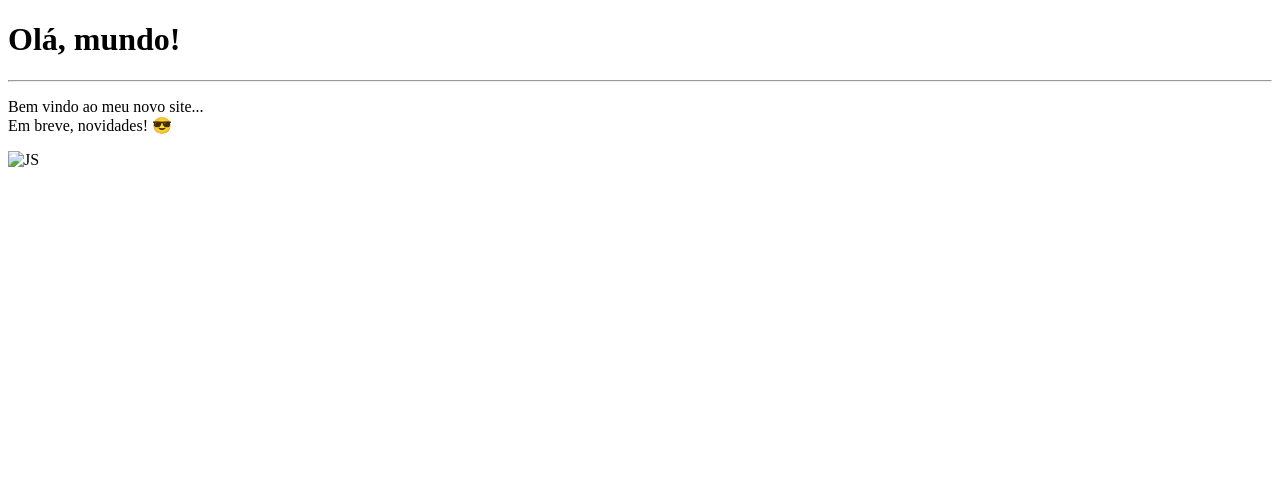
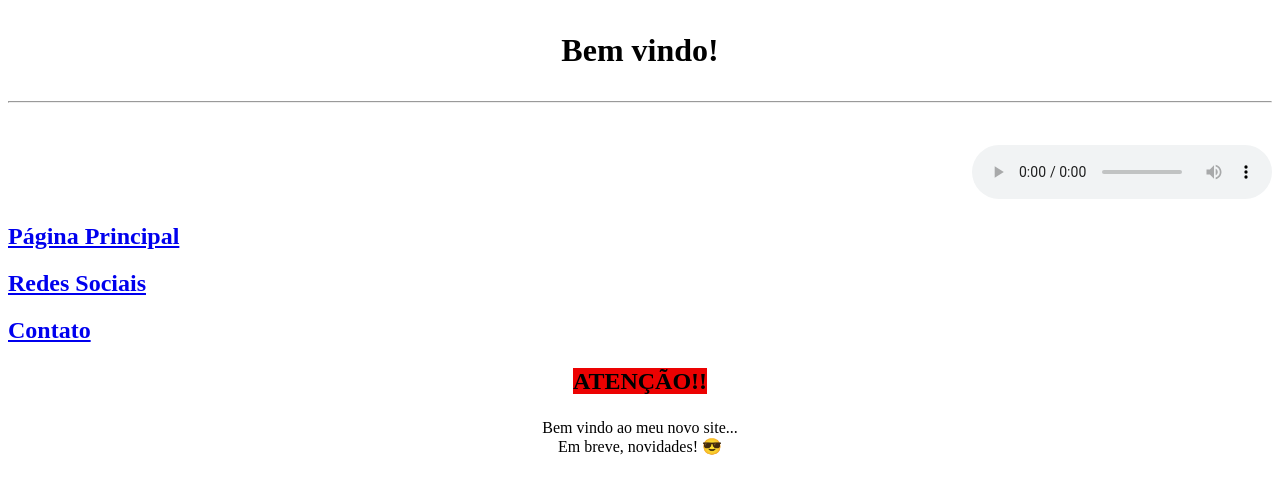
Before and after one commit to Italorene47/Projeto01, a plain HTML site: page Site/index.html in a window 1280 px wide. Drawn offline with Linux system fonts and the light colour scheme.

Commit message:
Final do dia.

```diff
--- a/Site/index.html
+++ b/Site/index.html
@@ -4,13 +4,29 @@
     <meta charset="UTF-8">
     <meta http-equiv="X-UA-Compatible" content="IE=edge">
     <meta name="viewport" content="width=device-width, initial-scale=1.0">
+    <link rel="shortcut icon" href="C:\Users\Renê\Pictures\Saved Pictures\icon html.ico" type="image/x-icon">
+    <style>
+        body{
+            background-color: rgb(255, 255, 255);
+        }
+    </style>
+    <style>
+        mark{
+            background-color: rgb(236, 2, 2);
+        }
+    </style>
     <title>Meu primeiro site!</title>
 </head>
 <body>
-    <h1>Olá, mundo!</h1> <!-- Como Adicionar comentários -->
-    <hr> <!-- Linha horizontal-->
-    <p>Bem vindo ao meu novo site... <br> <!--Parágrafo--> <!--Quebra de linha-->
+
+    <h1><p style="text-align: center">Bem vindo! </p></h1> <!-- Como Adicionar comentários -->
+    <hr> <!-- Linha horizontal--><br>
+    <p style="text-align: right"><audio src="C:\Users\Renê\Music\Dev\Natural Light - Chris Haugen.mp3" controls autoplay></audio></p>
+    <h2><a href="index.html"target="_self"index="next">Página Principal</a></h2>
+    <h2><a href="redes sociais.html"target="_self"rel="next">Redes Sociais</a></h2>
+    <h2><a href="fale conosco.html"target="_self"rel="next">Contato</a></h2>
+    <h2> <p style="text-align: center"><mark>ATENÇÃO!!</mark></p></h2>
+    <p style="text-align:center"> Bem vindo ao meu novo site... <br> <!--Parágrafo--> <!--Quebra de linha-->
        Em breve, novidades! &#x1F60E;  </p>
-<img src="C:\Users\Renê\Pictures\Saved Pictures\logo html.png" alt="JS">
 </body>
 </html>
```
Also changed, not shown: Site/fale conosco.html (added, +28 -0 lines), Site/redes sociais.html (added, +23 -0 lines).
